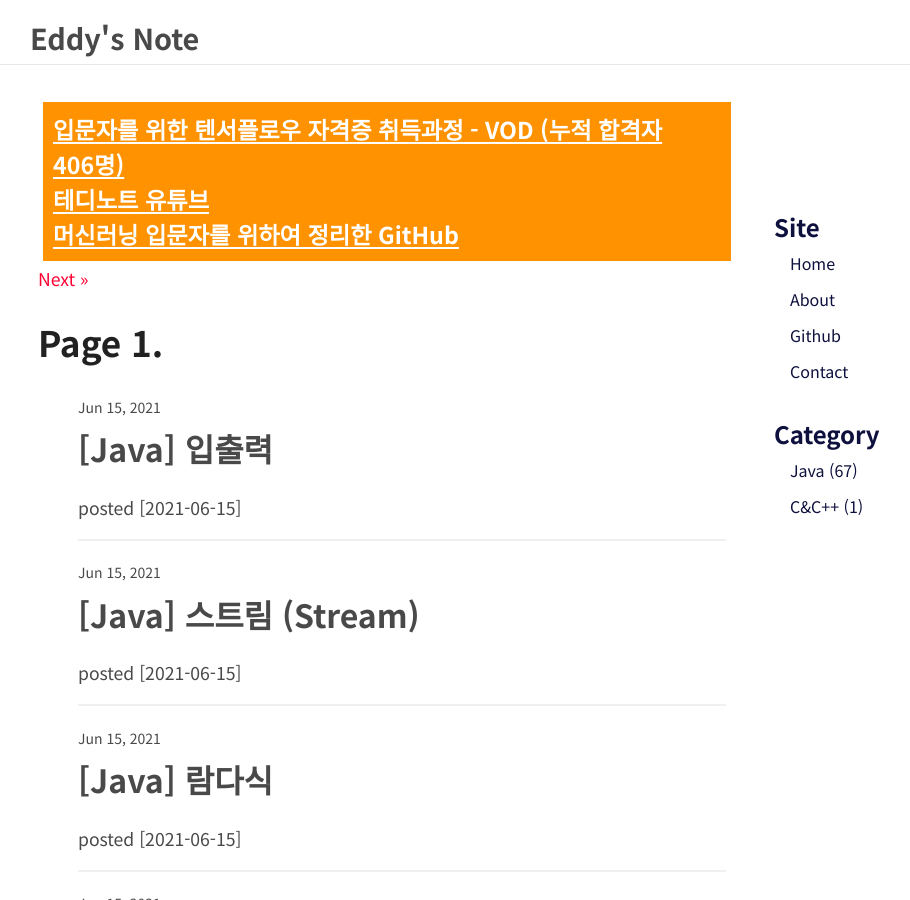
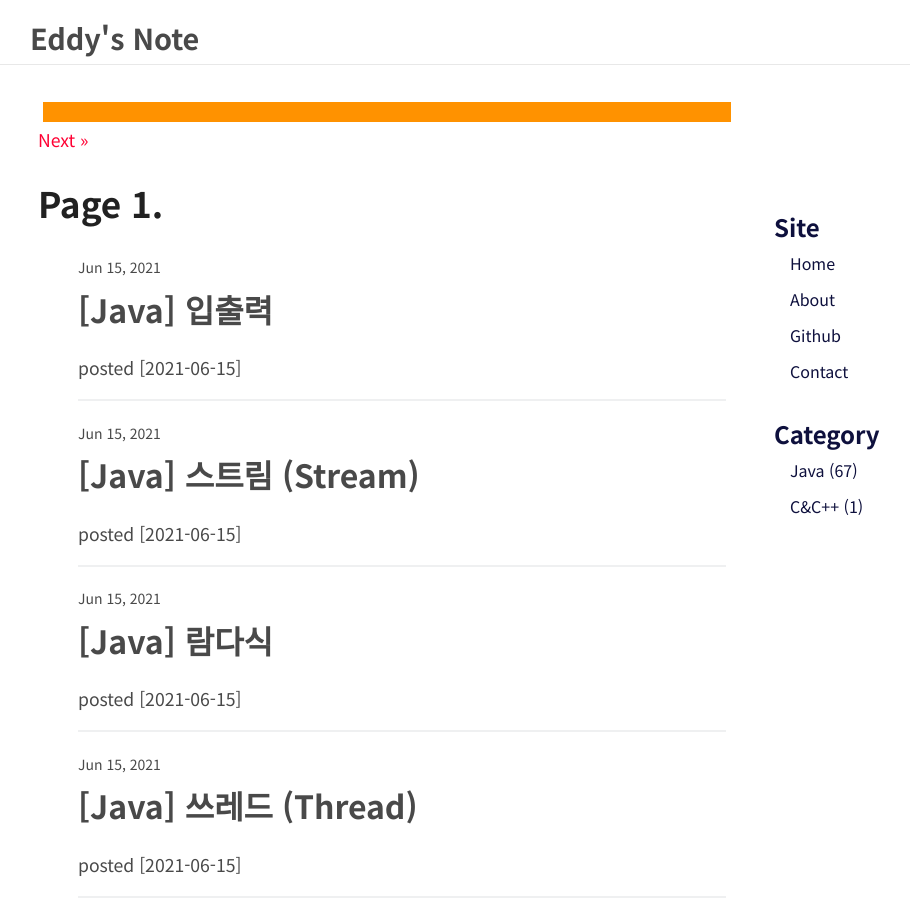
Before and after one commit to solusean/solusean.github.io, a Jekyll site: the page built from index.html, in a window 1280 px wide and 900 px high. Shown: the whole window, without its empty margins (160-1070 px from the left). Built offline with Jekyll 4.4.1, drawn with Linux system fonts in a browser that asks for light colours; the list of posts is cut into pages by our own code.

Commit message:
Update home.html

```diff
--- a/_layouts/home.html
+++ b/_layouts/home.html
@@ -7,9 +7,7 @@ layout: default
   {{ content }}
 
   <div class="top-banner">
-    <a href="http://bit.ly/tfcert-vod" class="banner-link" target="_blank"><b>입문자를 위한 텐서플로우 자격증 취득과정 - VOD (누적 합격자 406명)</b></a><br/>
-    <a href="https://www.youtube.com/channel/UCt2wAAXgm87ACiQnDHQEW6Q" class="banner-link" target="_blank"><b>테디노트 유튜브</b></a><br/>
-    <a href="https://github.com/teddylee777/machine-learning" class="banner-link" target="_blank"><b>머신러닝 입문자를 위하여 정리한 GitHub</b></a><br/>
+
   </div>
 
   {% if paginator.previous_page %}
```
